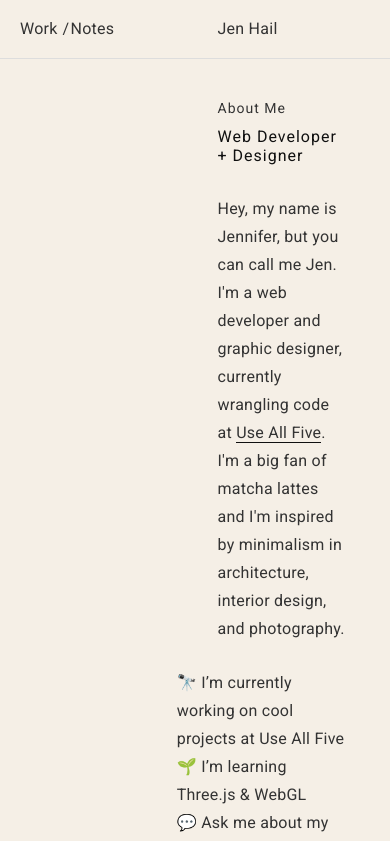
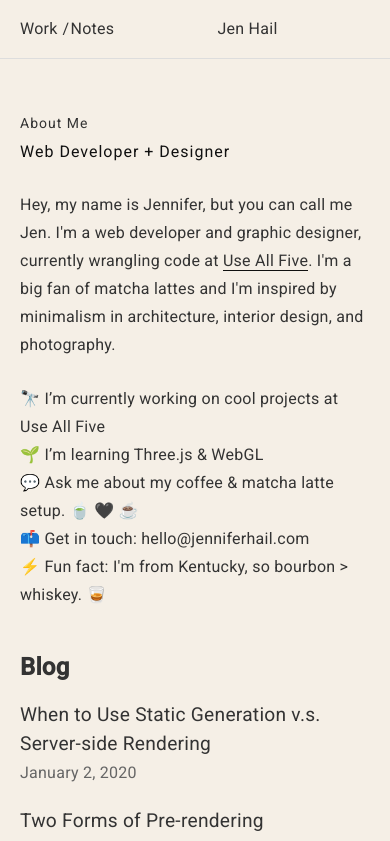
Before and after one commit to jenniferhail/nextjs-blog, a Next.js app: page / in a window 390 px wide. Shown: the top 841 px of the page. Built offline with nearby package versions, Linux system fonts and the light colour scheme.

Commit message:
mobile padding

```diff
--- a/components/Blocks/RichText/index.module.scss
+++ b/components/Blocks/RichText/index.module.scss
@@ -1,10 +1,13 @@
+@use '../../../styles/mixins' as m;
+@use '../../../styles/typography' as t;
 @use '../../../styles/variables' as v;
-@use '../../../styles/typography' as t;
 
 .section {
-  display: grid;
-  gap: 45px;
-  grid-template-columns: 1fr 1fr;
+  @include m.breakpoint(v.$md) {
+    display: grid;
+    gap: 45px;
+    grid-template-columns: 1fr 1fr;
+  }
 
   h1 {
     @include t.h1;
--- a/components/Layout/Header/index.module.scss
+++ b/components/Layout/Header/index.module.scss
@@ -1,7 +1,10 @@
+@use '../../../styles/mixins' as m;
+@use '../../../styles/typography' as t;
 @use '../../../styles/variables' as v;
-@use '../../../styles/typography' as t;
 
 .header {
+  @include m.site-padding;
+
   align-items: center;
   background-color: v.$background-color;
   border-bottom: 1px solid v.$light-gray;
@@ -9,16 +12,11 @@
   gap: 45px;
   grid-template-columns: 1fr 1fr;
   left: 0;
-  padding: 15px v.$padding;
   position: fixed;
   right: 0;
   top: 0;
   width: 100%;
   z-index: 10;
-
-  @media screen and (max-width: 600px) {
-    padding: 15px v.$mobile-padding;
-  }
 }
 
 .logo {
--- a/components/Layout/_Layout/index.module.scss
+++ b/components/Layout/_Layout/index.module.scss
@@ -1,11 +1,14 @@
+@use '../../../styles/mixins' as m;
+@use '../../../styles/typography' as t;
 @use '../../../styles/variables' as v;
 
 .container {
+  @include m.site-padding;
+
   display: flex;
   flex-direction: column;
   justify-content: space-between;
   min-height: 100vh;
-  padding: 0 v.$padding;
 }
 
 .header {
--- a/styles/_mixins.scss
+++ b/styles/_mixins.scss
@@ -77,6 +77,16 @@
   padding: 0;
 }
 
+@mixin site-padding {
+  @include breakpoint-max(v.$md) {
+    padding: 15px v.$mobile-padding;
+  }
+
+  @include breakpoint(v.$md) {
+    padding: 15px v.$padding;
+  }
+}
+
 @mixin typography($font: v.$font-primary, $size, $height, $spacing) {
   font-family: $font;
   font-size: map-get($size, sm);
```
